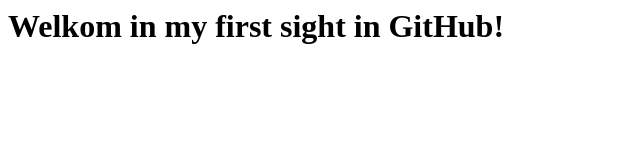
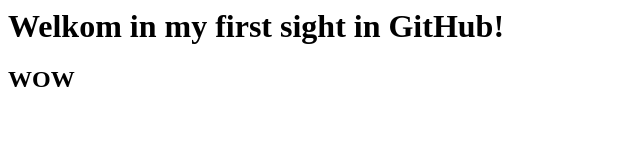
Before and after one commit to ZeLkA2012/lesson_one, a plain HTML site: page Главная/zelka.html in a window 1280 px wide. Shown: the full height of the page, 0-640 px from the left. Drawn offline with Linux system fonts and the light colour scheme.

Commit message:
Update zelka.html

```diff
--- a/Главная/zelka.html
+++ b/Главная/zelka.html
@@ -5,7 +5,7 @@
 <title>   </title>
 <body>
 <h1>Welkom in my first sight in  GitHub!</h1>
-
+   <h2>WOW</h2>
 
 
 
```
